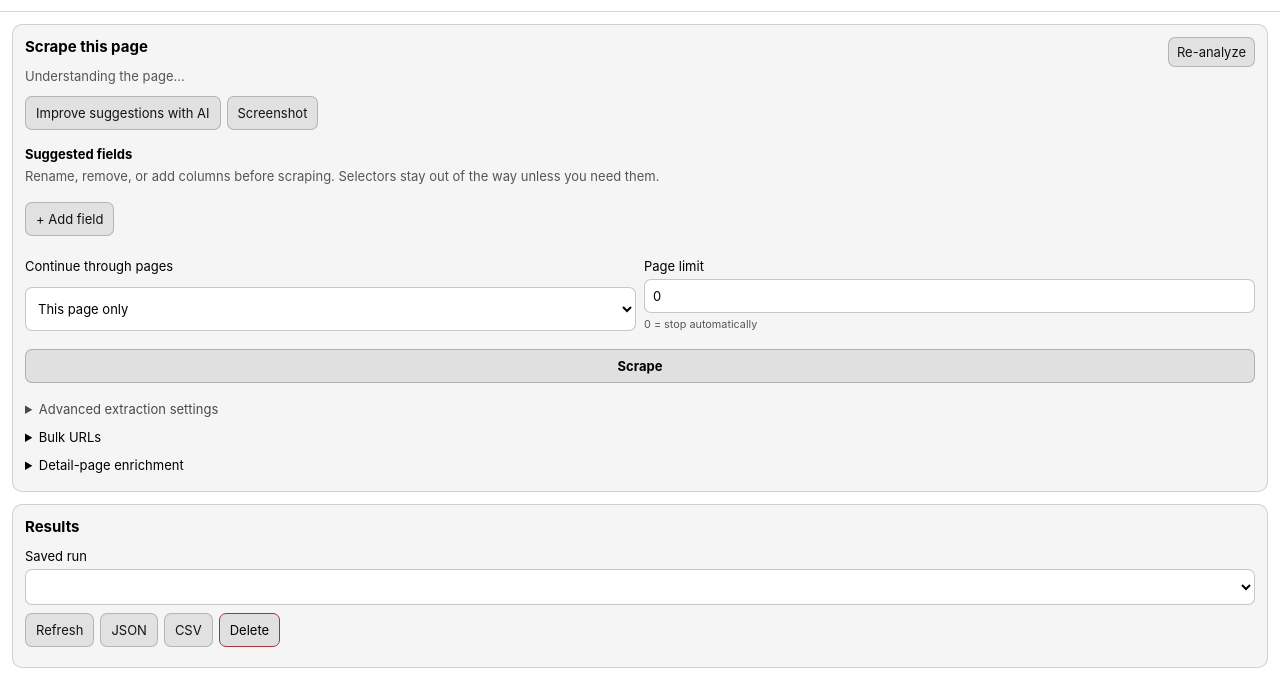
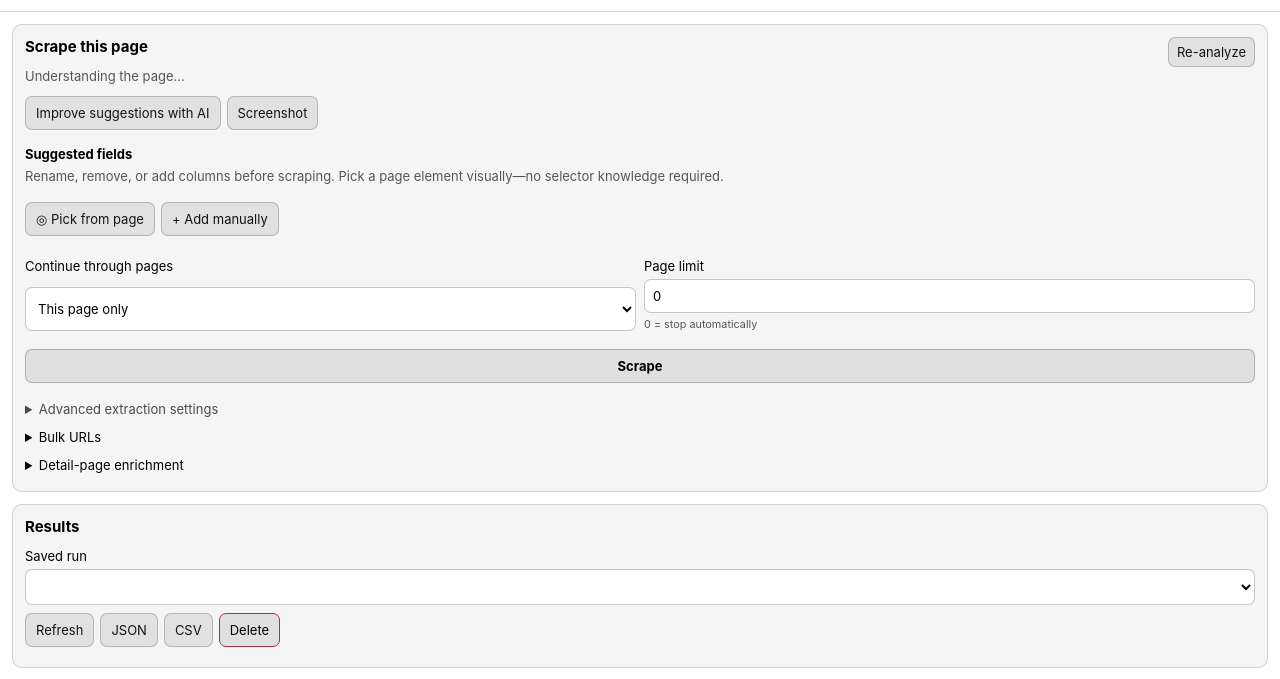
Before and after one commit to ZTD38F/WebScrapper, a browser extension: page sidepanel/index.html in a window 1280 px wide. Shown: the part 62-741 px from the top of the page. Drawn offline with Linux system fonts and the light colour scheme.

Commit message:
feat: expose pick-from-page field action

```diff
--- a/sidepanel/index.html
+++ b/sidepanel/index.html
@@ -31,9 +31,12 @@
       </div>
 
       <h3>Suggested fields</h3>
-      <p class="muted">Rename, remove, or add columns before scraping. Selectors stay out of the way unless you need them.</p>
+      <p class="muted">Rename, remove, or add columns before scraping. Pick a page element visually—no selector knowledge required.</p>
       <div id="fieldEditor" class="fieldList"></div>
-      <button id="addField" class="secondary">+ Add field</button>
+      <div class="actions fieldActions">
+        <button id="pickField" class="secondary">◎ Pick from page</button>
+        <button id="addField" class="secondary">+ Add manually</button>
+      </div>
 
       <div class="grid simpleOptions">
         <label>Continue through pages
```
